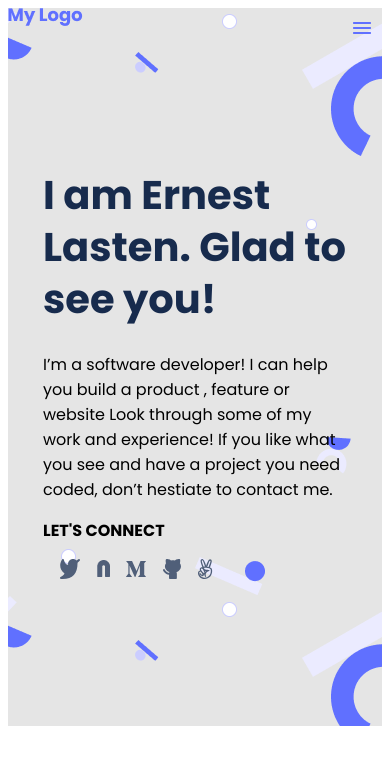
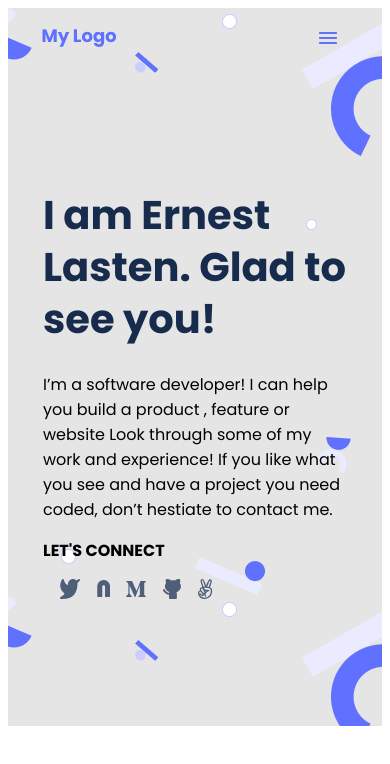
Before and after one commit to Lasten-Ernest/Lasten-Ernest-Portfolio, a website: page index.html in a window 390 px wide. Shown: the top 764 px of the page. Drawn offline with Linux system fonts and the light colour scheme.

Commit message:
Add html and css files for mobile portfolio website

```diff
--- a/style.css
+++ b/style.css
@@ -42,6 +42,9 @@ a {
 .navbar {
   display: flex;
   justify-content: space-between;
+  margin-top: 5px;
+  align-items: center;
+  padding: 10px 9%;
 }
 
 .links_list {
```
